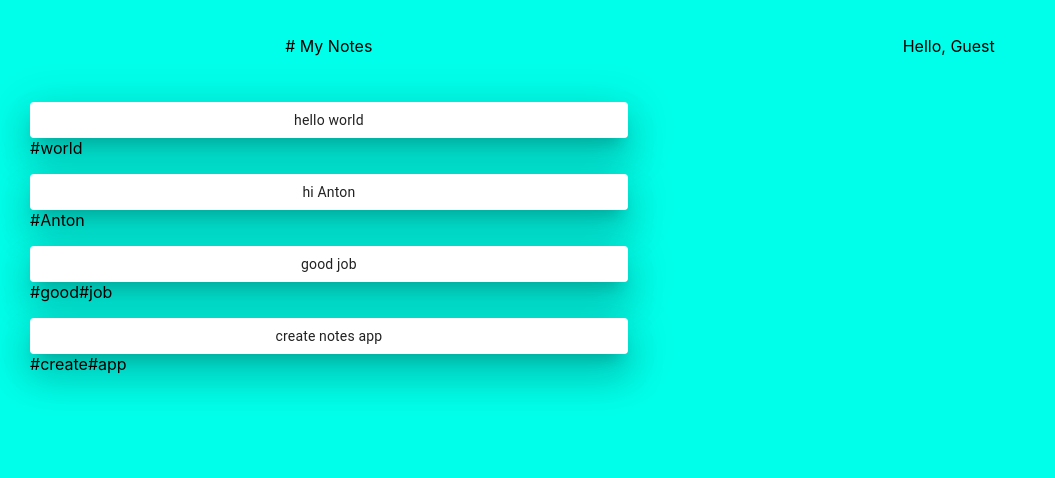
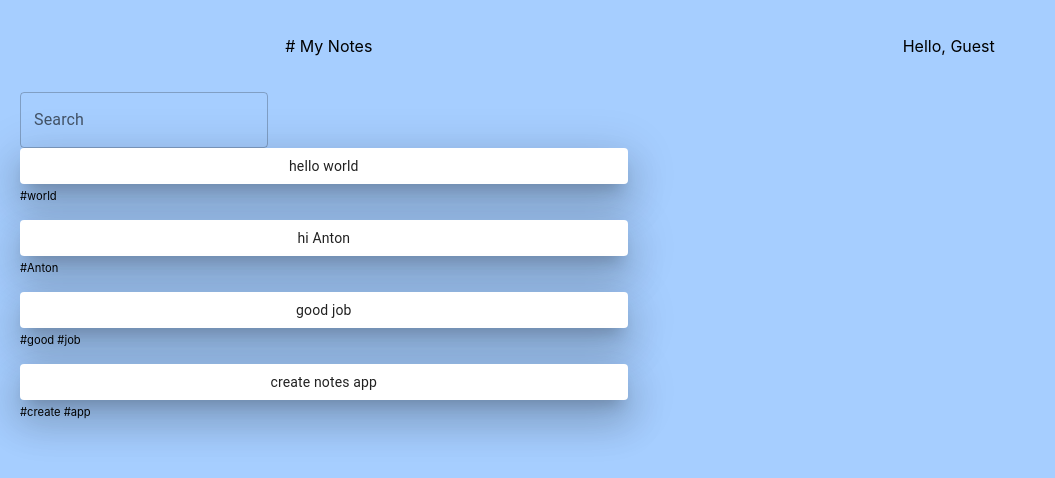
Before and after one commit to AntonOgonovskiy/NOTES, a React (Create React App) app in the folder notes/: page / in a window 1280 px wide. Shown: the top 478 px of the page, without its empty margins (0-1055 px from the left). Built offline with nearby package versions, Linux system fonts and the light colour scheme.

Commit message:
feat: add filter by tags

```diff
--- a/notes/src/App.scss
+++ b/notes/src/App.scss
@@ -1,6 +1,6 @@
 .App {
   padding: 20px;
-  background-color: rgb(0, 255, 234);
+  background-color: rgba(0, 115, 255, 0.349);
   height: calc(100vh - 40px);
   cursor: default;
 }
--- a/notes/src/App.tsx
+++ b/notes/src/App.tsx
@@ -3,12 +3,14 @@ import "./App.scss";
 import Header from "./components/header/header";
 import AskNameModal from "./components/nameModal/AskNameModal";
 import NotesField from "./components/body/notesField/notesField";
+import Management from "./components/body/managemantSection/Management";
 
 function App() {
   return (
     <div className="App">
       <AskNameModal />
       <Header />
+      <Management />
       <NotesField />
     </div>
   );
--- /dev/null
+++ b/notes/src/components/body/managemantSection/Management.tsx
@@ -0,0 +1,12 @@
+import React from "react";
+import Search from "./searchByTag/Search";
+
+const Management = () => {
+  return (
+    <>
+      <Search />
+    </>
+  );
+};
+
+export default Management;
--- /dev/null
+++ b/notes/src/components/body/managemantSection/searchByTag/Search.tsx
@@ -0,0 +1,33 @@
+import { TextField } from "@mui/material";
+import React, { useState } from "react";
+import { useDispatch, useSelector } from "react-redux";
+import { Notes, NoteType } from "../../../../types";
+
+const Search = () => {
+  const dispatch = useDispatch();
+  const notes = useSelector((state: Notes) => state.notes.value) as NoteType[];
+  const [searchString, setSearchString] = useState("");
+
+  function filterNotes(value: string) {
+    dispatch({ type: "NOTES", payload: notes });
+    setSearchString(value);
+    let newArr: NoteType[] = [];
+    for (let note of notes) {
+      if (note.tags.join(" ").includes(value)) {
+        newArr.push(note);
+      }
+    }
+    dispatch({ type: "NOTES", payload: newArr });
+  }
+  return (
+    <TextField
+      id="outlined-basic"
+      label="Search"
+      value={searchString}
+      variant="outlined"
+      onChange={(e) => filterNotes(e.target.value)}
+    />
+  );
+};
+
+export default Search;
--- a/notes/src/components/body/note/Note.tsx
+++ b/notes/src/components/body/note/Note.tsx
@@ -1,8 +1,9 @@
 import React from "react";
 import Paper from "@mui/material/Paper";
 import { styled } from "@mui/material/styles";
+import "./note.scss";
 
-const Note = (props: { title: string; tags: String[] }) => {
+const Note = (props: { title: string; tags: string[] }) => {
   const Item = styled(Paper)(({ theme }) => ({
     ...theme.typography.body2,
     padding: theme.spacing(1),
@@ -12,13 +13,15 @@ const Note = (props: { title: string; tags: String[] }) => {
 
   const regex = /#+/g;
   const title = props.title.replaceAll(regex, " ");
-  const tags = props.tags as String[];
+  const tags = props.tags as string[];
 
   return (
-    <div className="noteWrapper">
+    <div>
       <Item elevation={24}>{title}</Item>
       {tags.map((item, index) => (
-        <span key={index}>{item}</span>
+        <span className="noteTag" key={index}>
+          {`${item}  `}
+        </span>
       ))}
     </div>
   );
--- /dev/null
+++ b/notes/src/components/body/note/note.scss
@@ -0,0 +1,3 @@
+.noteTag {
+  font-size: 0.7em;
+}
--- a/notes/src/components/body/notesField/notesField.scss
+++ b/notes/src/components/body/notesField/notesField.scss
@@ -1,5 +1,4 @@
 .notesList {
-  padding: 10px;
   display: grid;
   grid-template-columns: repeat(2, 1fr);
   gap: 2%;
--- a/notes/src/store/reducers/notesReducer.ts
+++ b/notes/src/store/reducers/notesReducer.ts
@@ -7,7 +7,7 @@ const defaultList = {
 
 export const notesReducer = (
   state = defaultList,
-  action: { type: string; payload: String[] }
+  action: { type: string; payload: string[] }
 ) => {
   switch (action.type) {
     case "NOTES": {
--- a/notes/src/types.ts
+++ b/notes/src/types.ts
@@ -15,5 +15,5 @@ export interface Notes {
 }
 export type NoteType = {
   text: string;
-  tags: String[];
+  tags: string[];
 };
```
